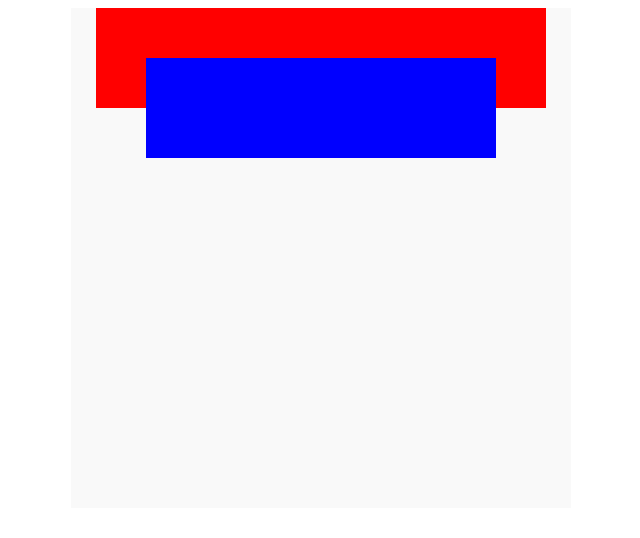
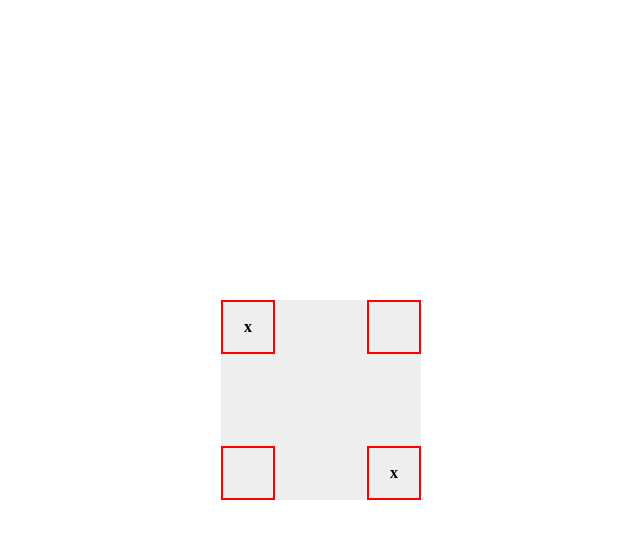
Before and after one commit to AnastasiiaBol/positioning-task, a plain HTML site: page index.html in a window 1280 px wide. Shown: the whole page, without its empty margins (319-959 px from the left). Drawn offline with Linux system fonts and the light colour scheme.

Commit message:
Added layout with position: absolute

```diff
--- a/css/style.css
+++ b/css/style.css
@@ -1,24 +1,53 @@
-.parent {
-    width: 500px;
-    height: 500px;
-    margin: 0 auto;
-    position: relative;
-    background: #f9f9f9;
+body {
+    margin: 0;
+    padding: 0;
 }
 
-.child {
-    height: 100px;
-    margin: 0 auto;
+.parent {
+    width: 200px;
+    height: 200px;
+    background-color: #eee;
+    margin: 300px auto 0;
     position: relative;
 }
 
-.first {
-    width: 450px;
-    background: red;
+
+.corner {
+    width: 50px;
+    height: 50px;
+    border: 2px solid red;
+    position: absolute;
 }
 
-.second {
-    width: 350px;
-    margin-top: -50px;
-    background: blue;
+
+.top-left {
+    top: 0;
+    left: 0;
 }
+
+.top-right {
+    top: 0;
+    right: 0;
+}
+
+.bottom-left {
+    bottom: 0;
+    left: 0;
+}
+
+.bottom-right {
+    bottom: 0;
+    right: 0;
+}
+
+.cross {
+    width: 50px;
+    height: 50px;
+    display: flex;
+    justify-content: center;
+    align-items: center;
+    font-weight: bold;
+    position: absolute;
+    top: 0;
+    left: 0;
+}
--- a/index.html
+++ b/index.html
@@ -11,10 +11,15 @@
 
 <body>
 
-
 <div class="parent">
-    <div class="child first"></div>
-    <div class="child second"></div>
+    <div class="corner top-left">
+        <div class="cross">x</div>
+    </div>
+    <div class="corner top-right"></div>
+    <div class="corner bottom-left"></div>
+    <div class="corner bottom-right">
+        <div class="cross">x</div>
+    </div>
 </div>
 
 </body>
```
